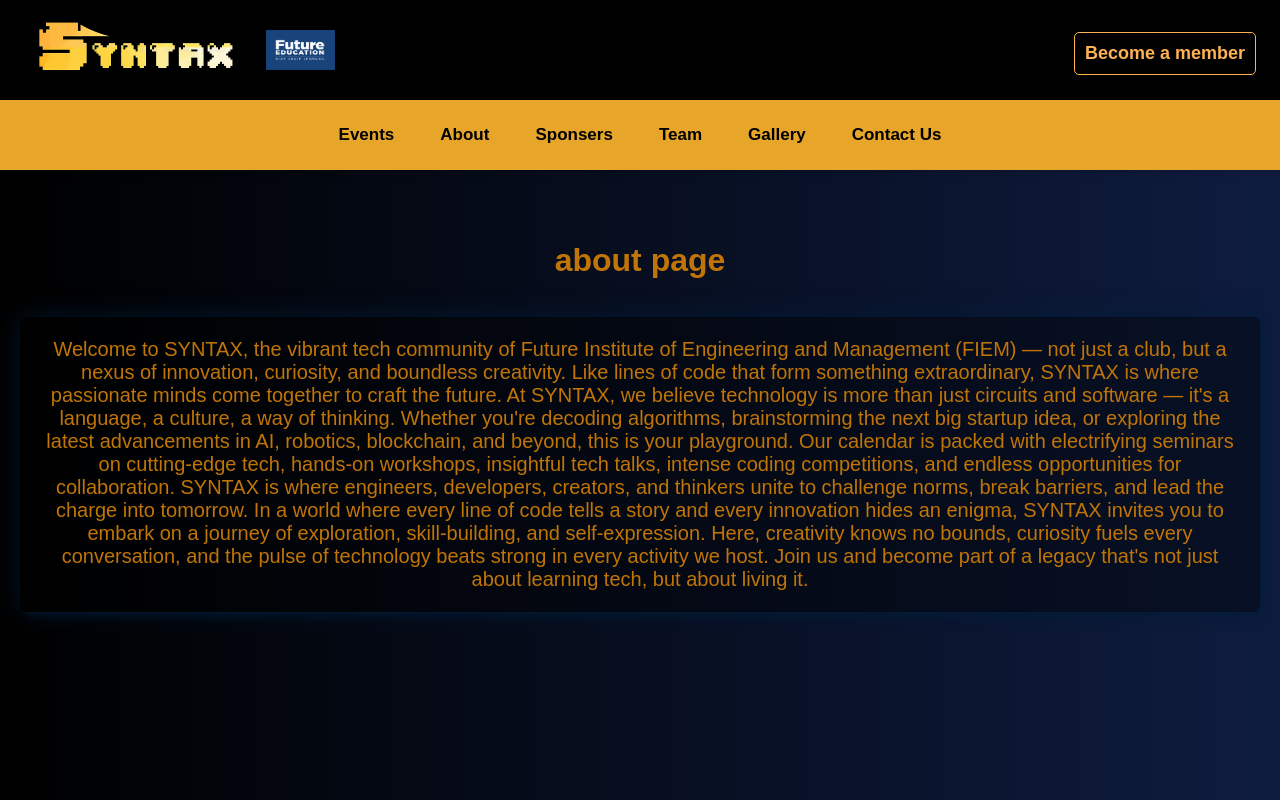
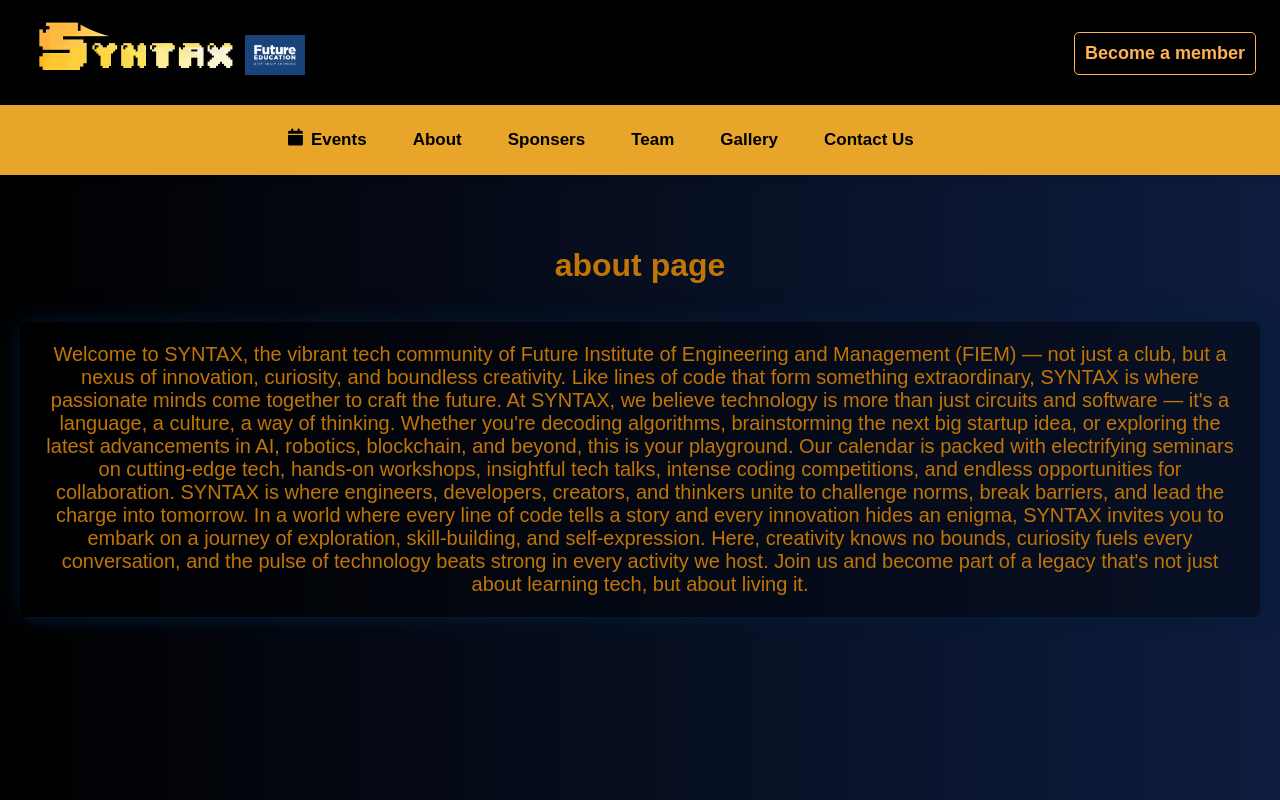
Before and after one commit to SoumyaOk4-4/Syntax-FIEM, a React (Create React App) app: page /about in a window 1280 px wide. Built offline with nearby package versions, Linux system fonts and the light colour scheme; a web font is replaced by a local one.

Commit message:
more ui fix

```diff
--- a/package.json
+++ b/package.json
@@ -3,6 +3,8 @@
   "version": "0.1.0",
   "private": true,
   "dependencies": {
+    "@fortawesome/free-solid-svg-icons": "^6.7.2",
+    "@fortawesome/react-fontawesome": "^0.2.2",
     "@testing-library/dom": "^10.4.0",
     "@testing-library/jest-dom": "^6.6.3",
     "@testing-library/react": "^16.2.0",
--- a/src/App.css
+++ b/src/App.css
@@ -169,14 +169,25 @@ body {
 
 .fiem {
   height: 40px;
-  width: 70px;
-  margin-top: 20px;
+  width: 60px;
+
+  /* position: absolute;
+  top: 0.8rem;
+  left: 15.5rem; */
+
+  transform: translateX(-20px);
+  margin-top: 25px;
   margin-left: 250px;
+  margin-right: 110px;
   margin-bottom: 20px;
 }
 
 /* Button Styling */
 .nav-btn {
+  display: flex;
+  gap: 8px;
+  align-items: center;
+
   text-decoration: none;
   color: black;
   font-weight: bold;
@@ -184,8 +195,11 @@ body {
   border-radius: 5px;
   background: #e7a529;
   transition: all 0.3s ease-in-out;
-  display: inline-block;
-}
+  }
+
+  .nav-icons {
+    transform: translateY(-1.5px);
+  }
 
 .nav-btn:hover {
   background: #ff6666;
@@ -254,6 +268,7 @@ nav .title {
 
 nav ul {
   display: flex;
+  width: 60%;
 }
 
 nav ul li {
@@ -329,18 +344,88 @@ nav .menu span {
 /* Mobile Navigation */
 @media (max-width: 480px) {
   .logo-main {
-    left: 0.2rem
+    left: 2.9rem
+  }
+
+  .fiem {
+    transform: translateX(9px);
   }
 
   .headers {
-    height: 170px;
+    height: 100px;
   }
 
   .gform a {
-    font-size: 16px;
+    display: none;
+  }
+
+  .nav-btn {
+    justify-content: center;
+  }
+
+  nav .menu {
+    display: flex;
+  }
+
+  nav ul.open span {
+    display: none;
+  }
+
+  #nav-links a {
+    font-size: 20px;
+  }
+
+  nav {
+    flex-direction: column;
+    align-items: flex-start;
+  }
+
+  nav ul {
+    display: none;
+    flex-direction: row;
+    flex-wrap: wrap;
+    width: 60%;
+    margin-bottom: 0.25rem;
+  }
+
+  nav ul.open {
+    display: flex;
+    padding: 15px;
+  }
+
+  nav ul li {
+    display: inline-block;
+    width: 100%;
+    text-align: center;
+    color: yellow;
+  }
+
+  nav ul li a {
+    margin: 0.2rem 0.5rem;
+    padding-left: 20%;
+    padding-right: 20%;
+  }
+}
+
+@media (max-width: 360px) {
+  .logo-main {
+    left: 1rem;
+  }
+
+  .fiem {
+    transform: translateX(-10px);
+  }
+
+  .headers {
+    height: 100px;
+  }
+
+  .gform a {
+    display: none;
+    /* font-size: 15px;
     top: 6rem;
-    left: 2.1rem;
-    right: 8rem;
+    left: 1.8rem;
+    right: 6rem; */
   }
 
   nav .menu {
@@ -393,6 +478,10 @@ nav .menu span {
   margin: 20px;
   padding: 20px;
 
+  display: flex;
+  justify-content: right;
+
+  /* width: 60%; */
   border: 1px solid #3f80ff;
   background-color: rgba(0, 0, 0, 0.4);
   border-color: rgba(0, 0, 0, 0.12);
--- a/src/App.jsx
+++ b/src/App.jsx
@@ -2,6 +2,8 @@
 import "./App.css";
 import { BrowserRouter as Router, Routes, Route, Link } from "react-router-dom";
 import React, { useState, useEffect } from "react";
+import { FontAwesomeIcon } from "@fortawesome/react-fontawesome";
+import { faCalendar } from "@fortawesome/free-solid-svg-icons";
 
 //contents
 import mainlogo from "./images/logos/main_logo.png";
@@ -35,32 +37,35 @@ function Navbar() {
       <ul className={menuOpen ? "open" : ""} id="nav-links">
         <li>
           <Link to="/" className="nav-btn home-btn">
-            Events
+            <div className="nav-icons">
+              <FontAwesomeIcon icon={faCalendar} />
+            </div>
+            <div onClick={() => setMenuOpen(!menuOpen)}>Events</div>
           </Link>
         </li>
         <li>
           <Link to="/about" className="nav-btn about-btn">
-            About
+            <div onClick={() => setMenuOpen(!menuOpen)}>About</div>
           </Link>
         </li>
         <li>
           <Link to="/sponsers" className="nav-btn sponsers-btn">
-            Sponsers
+            <div onClick={() => setMenuOpen(!menuOpen)}>Sponsers</div>
           </Link>
         </li>
         <li>
           <Link to="/team" className="nav-btn team-btn">
-            Team
+            <div onClick={() => setMenuOpen(!menuOpen)}>Team</div>
           </Link>
         </li>
         <li>
           <Link to="/gallery" className="nav-btn gallery-btn">
-            Gallery
+            <div onClick={() => setMenuOpen(!menuOpen)}>Gallery</div>
           </Link>
         </li>
         <li>
           <Link to="/contact" className="nav-btn contact-btn">
-            Contact Us
+            <div onClick={() => setMenuOpen(!menuOpen)}>Contact Us</div>
           </Link>
         </li>
       </ul>
@@ -105,7 +110,12 @@ function App() {
           <h4 className="did-you-know">{getRandom_DYK(DYK_arr)}</h4>
           <br />
           <br />
-          <img src={loadingGif} className="loadingscreen" alt="Loading..." style={{height:"200px",width:"270px"}}/>
+          <img
+            src={loadingGif}
+            className="loadingscreen"
+            alt="Loading..."
+            style={{ height: "200px", width: "270px" }}
+          />
         </center>
       ) : (
         <>
```
Also changed, not shown: 1 other file (tests, documents, lock files or other folders).
